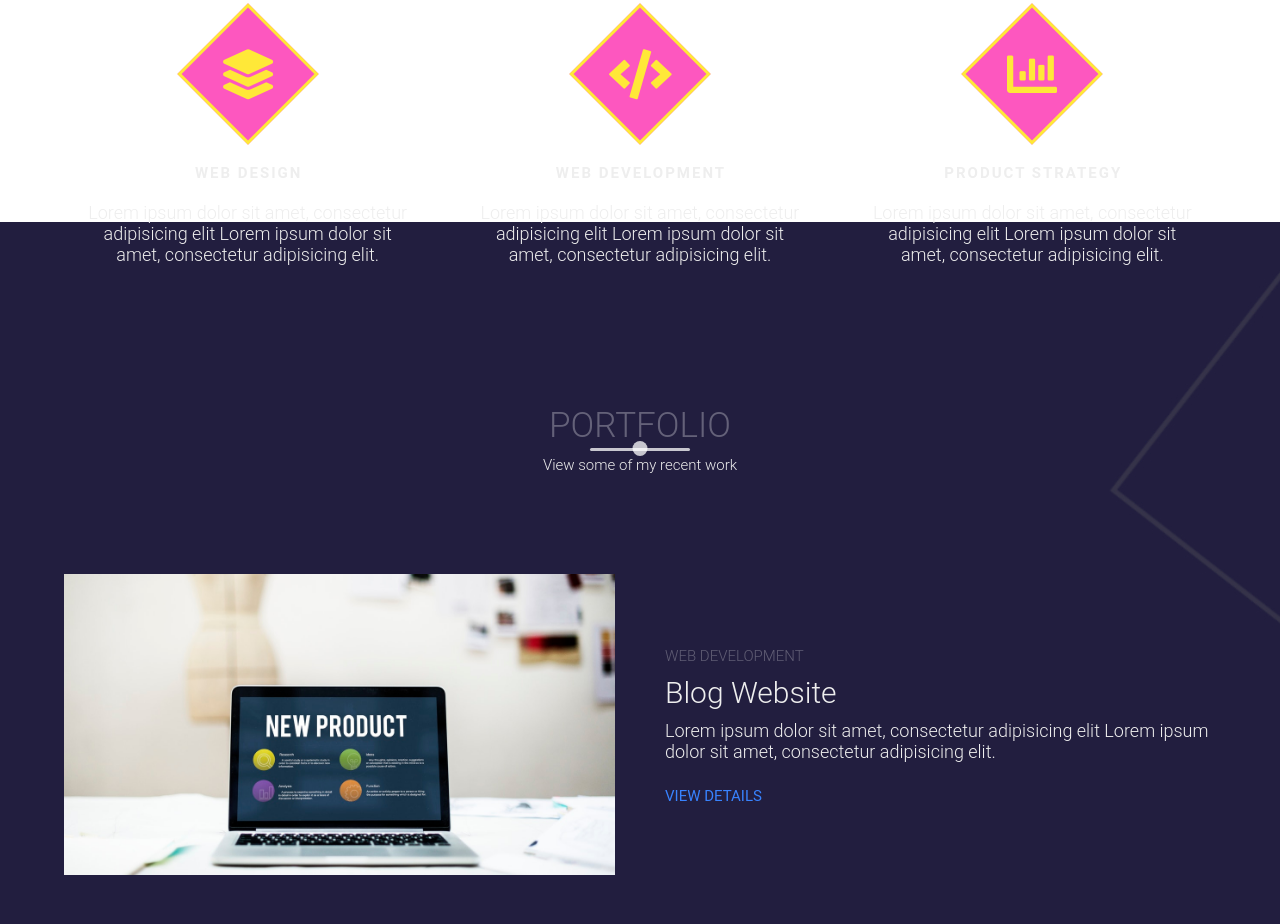
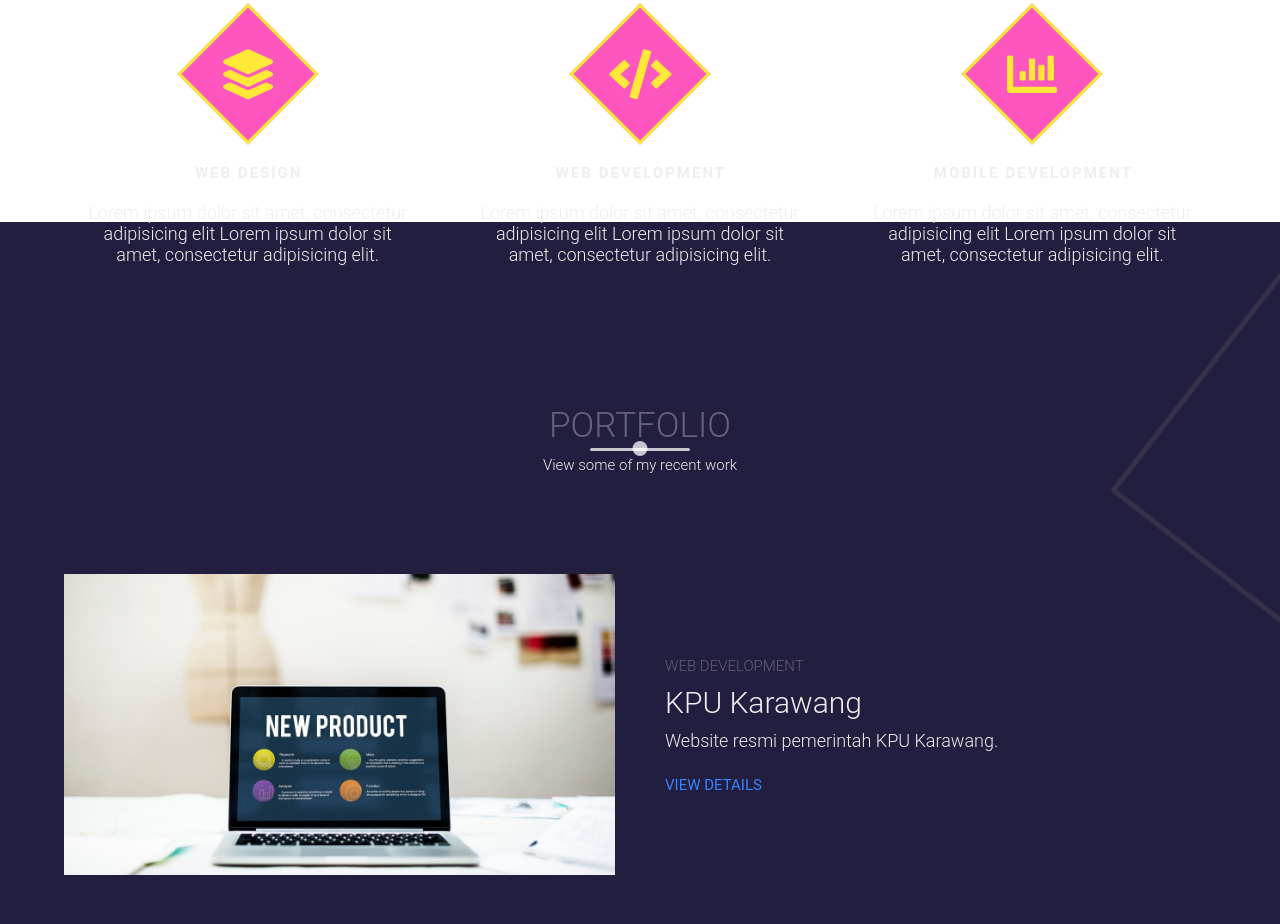
Before and after one commit to alfianm/alfianm.github.io, a plain HTML site: page index.html in a window 1280 px wide. Shown: the part 1513-2437 px from the top of the page. Drawn offline with nearby package versions, Linux system fonts and the light colour scheme.

Commit message:
Update index.html

```diff
--- a/index.html
+++ b/index.html
@@ -3,7 +3,7 @@
 <head>
     <meta charset="UTF-8">
     <meta name="viewport" content="width=device-width, initial-scale=1">
-    <title>Rosie Ellis</title>
+    <title>Alfiann Maulana</title>
     <link rel="stylesheet" href="https://unpkg.com/aos@next/dist/aos.css" />
     <link rel="stylesheet" href="https://use.fontawesome.com/releases/v5.7.2/css/all.css" integrity="sha384-fnmOCqbTlWIlj8LyTjo7mOUStjsKC4pOpQbqyi7RrhN7udi9RwhKkMHpvLbHG9Sr" crossorigin="anonymous">
     <link rel="stylesheet" href="main.css">
@@ -54,7 +54,7 @@
 					<h1>About</h1>
 					<h6>Myself</h6>
 				</div>
-				<p>Lorem ipsum dolor sit amet, consectetur adipisicing elit. Ex eum at veritatis, vel sed optio et provident quae explicabo repellat dolore dolores, eaque, quia cumque recusandae quam iure ipsa maxime.</p>
+				<p>Saya adalah seorang Fullstack Web Developer, berasal dari kabupaten Karawang. Saya biasa membangun website atau web app menggunakan Codeigniter. Saya pernah mengerjakan beberapa projek dari pemerintah maupun perusahaan swasta.</p>
 				<div class="social-media">
 				<ul class="nav-list">
 					<li>
@@ -110,7 +110,7 @@
 					<div class="icon-container">
 						<i class="fas fa-chart-bar"></i>
 					</div>
-					<h1>Product Strategy</h1>
+					<h1>Mobile Development</h1>
 					<p>
 					Lorem ipsum dolor sit amet, consectetur adipisicing elit
 					Lorem ipsum dolor sit amet, consectetur adipisicing elit.
@@ -132,12 +132,11 @@
 				</div>
 				<div class="portfolio-description" data-aos="fade-left" data-aos-delay="600">
 					<h6>Web Development</h6>
-					<h1>Blog Website</h1>
+					<h1>KPU Karawang</h1>
 					<p>
-						Lorem ipsum dolor sit amet, consectetur adipisicing elit
-						Lorem ipsum dolor sit amet, consectetur adipisicing elit.
+						Website resmi pemerintah KPU Karawang.
 					</p>
-					<a href="#" class="cta">View Details</a>
+					<a href="https://kpu-karawang.go.id" class="cta">View Details</a>
 				</div>
 			</div>
 			<div class="portfolio-item">
```
